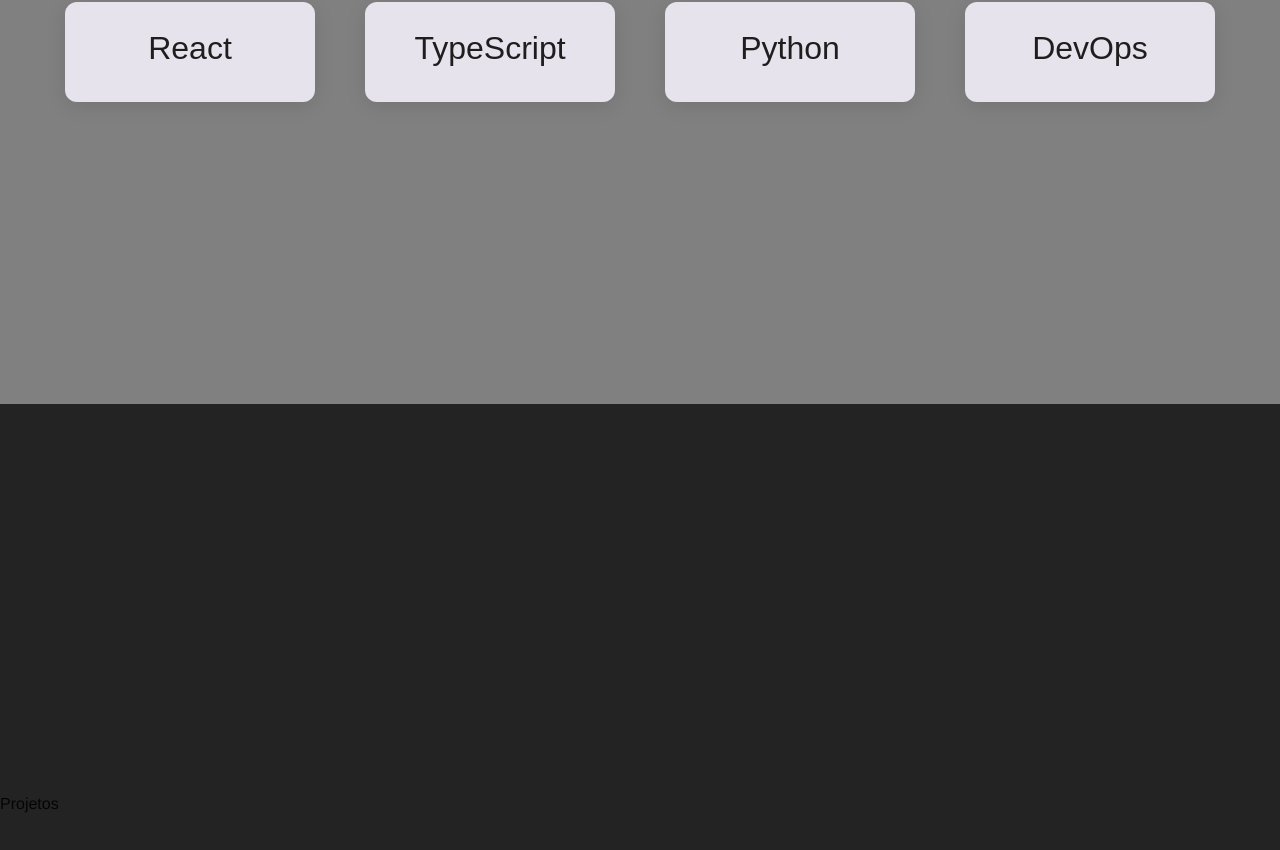
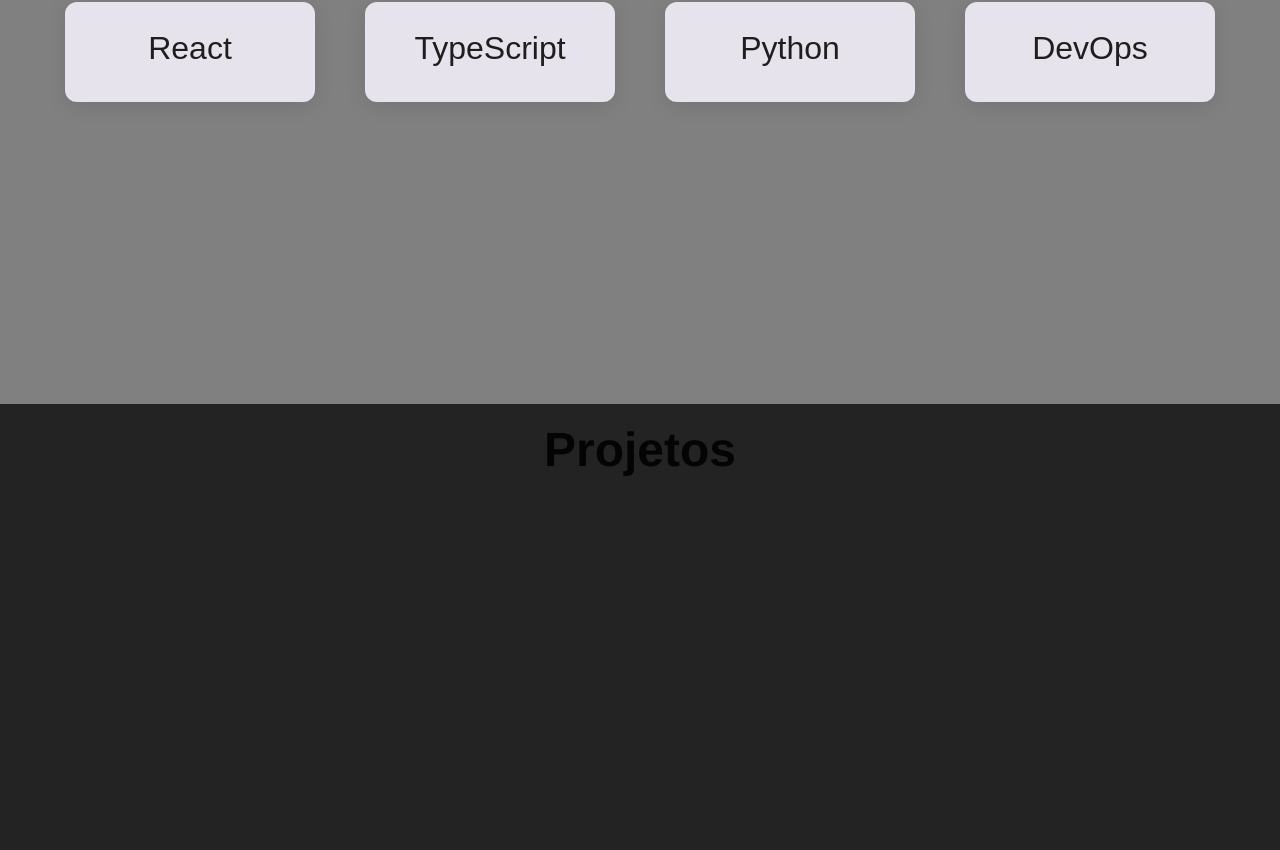
Before and after one commit to Pablo-Lage-Carral/pablo-portfolio, a React (Vite) app: page / in a window 1280 px wide. Shown: the part 1260-2110 px from the top of the page. Built offline with nearby package versions, Linux system fonts and the light colour scheme.

Commit message:
Commit com novo botao

```diff
--- a/src/App.tsx
+++ b/src/App.tsx
@@ -1,3 +1,4 @@
+
 
 import Home from "./pages/Home/Home"
 import Habilidades from "./pages/Home/Sections/Habilidades/Habilidades"
@@ -12,7 +13,9 @@ const App = () => {
       <Home/>
       <Habilidades/>
       <Projetos/>
+
     </>
+
   )
 }
 
--- a/src/pages/Home/Home.tsx
+++ b/src/pages/Home/Home.tsx
@@ -1,4 +1,5 @@
 import NavBar from "../../components/NavBar/NavBar"
+
 import Hero from "./Sections/Hero/Hero"
 
 
@@ -10,6 +11,7 @@ const   Home = () => {
       <>
         <NavBar/>
         <Hero/>
+
       </>
     )
   }
--- a/src/pages/Home/Sections/Hero/Hero.tsx
+++ b/src/pages/Home/Sections/Hero/Hero.tsx
@@ -1,4 +1,4 @@
-import { Box, Container, Grid, Typography, styled } from "@mui/material"
+import { Box, Container, Grid, Link, Typography, styled } from "@mui/material"
 import Avatar from "../../../../assets/Images/image.png"
 import DownloadIcon from '@mui/icons-material/Download';
 import EmailIcon from '@mui/icons-material/Email';
@@ -34,7 +34,7 @@ const   Hero = () => {
             <Container maxWidth="lg">
 
                 <Grid container spacing={5}>
-                    <Grid item xs={12} md={5}>
+                    <Grid item xs={10} md={5}>
                         <Box position="relative">
                             <Box position="absolute" width={"170%"} top={-100} right={0}>
                                 <AnimatedBackground/>
@@ -63,11 +63,16 @@ const   Hero = () => {
                             </Grid>
 
                             <Grid item xs={12} md={4} display="flex" justifyContent="center">
-                                <StyledButton onClick={() => console.log("contato")}>
-                                    <EmailIcon/>
-                                    Contate-me
-                                </StyledButton>
+                                <Link href="/">
+                                    <StyledButton onClick={() => console.log("download")}>
+                                        <DownloadIcon/>
+                                            <Typography>
+                                                Contate-me
+                                            </Typography>
+                                    </StyledButton>
+                                </Link>
                             </Grid>
+
                         </Grid>
 
 
--- a/src/pages/Home/Sections/Projetos/Projetos.tsx
+++ b/src/pages/Home/Sections/Projetos/Projetos.tsx
@@ -1,25 +1,42 @@
 import styled from "@emotion/styled"
 import theme from "../../../../theme"
+import { Typography } from "@mui/material";
 
 
 const Projetos = () => {
 
     // Section
-    const StyledProjetos = styled("div")(() => ({
+    const StyledProjetos = styled("div")({
       backgroundColor: theme.palette.primary.main,
       height: "100vh",
       display: "flex",
-      justifyContent: "space-between", // Espaça o conteúdo entre o topo e o fundo
-      alignItems: "center", // Centraliza o conteúdo horizontalmente
-    }));
+      justifyContent: "Center",
+      padding: "10px"
+    });
+
+    const StyledTitle = styled(Typography)({
+      fontSize: "3rem",
+      height: "20px",
+      fontWeight: "bold",
+      paddingBottom: "6rem"
+    });
+
+    const Conteiner = styled("div")({
+    });
+
+    return (
+      <StyledProjetos id="projetos">
+
+        <StyledTitle>
+          Projetos
+        </StyledTitle>
+
+        <Conteiner>
+
+        </Conteiner>
 
 
 
-    return (
-      <StyledProjetos id="projetos">
-        <div>
-          Projetos
-        </div>
 
       </StyledProjetos>
     );
```
Also changed, not shown: src/pages/Home/Contate.tsx (added, +10 -0 lines).
